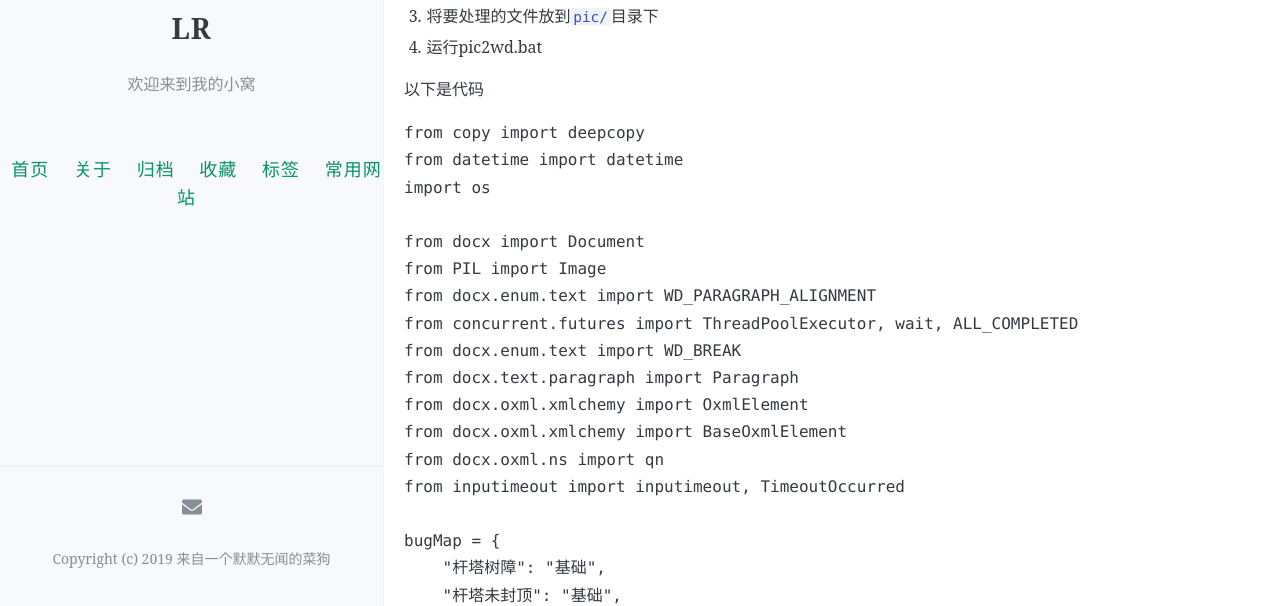
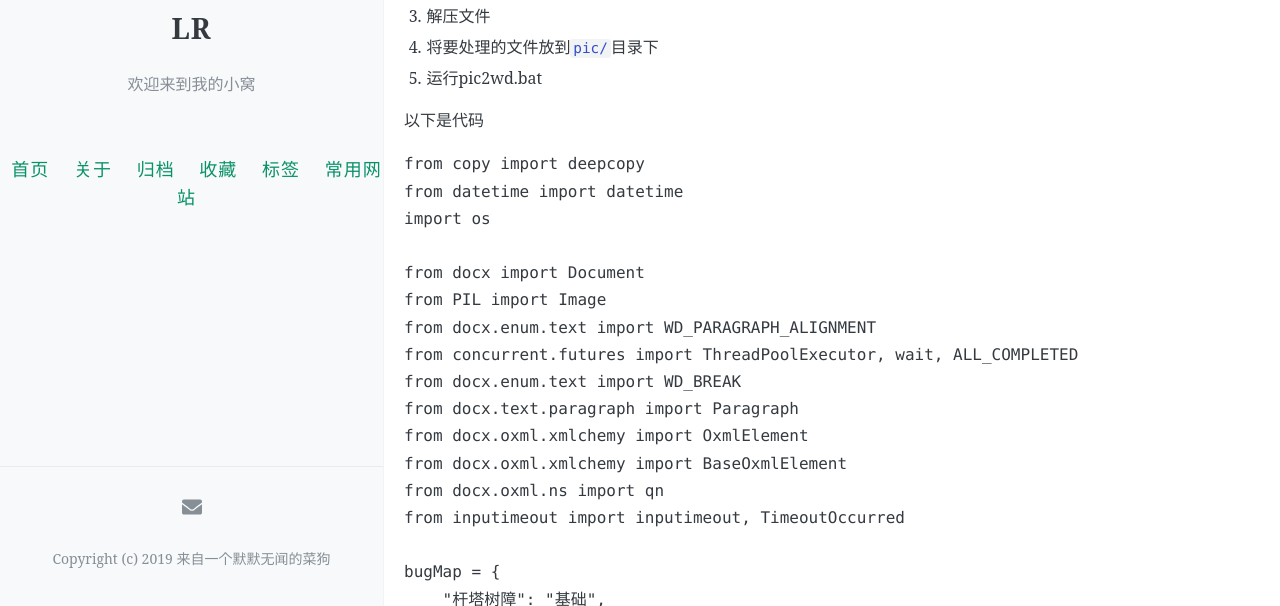
Before and after one commit to girlskk/lyk, a Jekyll site: the page built from _posts/2024-05-29-pic-to-word.md, in a window 1280 px wide and 900 px high, cut to the strip 294-900 px from the top of the window. Built offline with Jekyll 4.4.1, drawn with Linux system fonts in a browser that asks for light colours; comment, search, counter and statistics services are not loaded.

Commit message:
Update 2024-05-29-pic-to-word.md

```diff
--- a/_posts/2024-05-29-pic-to-word.md
+++ b/_posts/2024-05-29-pic-to-word.md
@@ -14,8 +14,9 @@ comments: true
 
 1. 下载[python](https://www.python.org/ftp/python/3.12.4/python-3.12.4-amd64.exe)
 2. [下载处理程序](https://github.com/user-attachments/files/15883504/pic2wd.zip)
-3. 将要处理的文件放到`pic/`目录下
-4. 运行pic2wd.bat
+3. 解压文件
+4. 将要处理的文件放到`pic/`目录下
+5. 运行pic2wd.bat
 
 
 以下是代码
```
